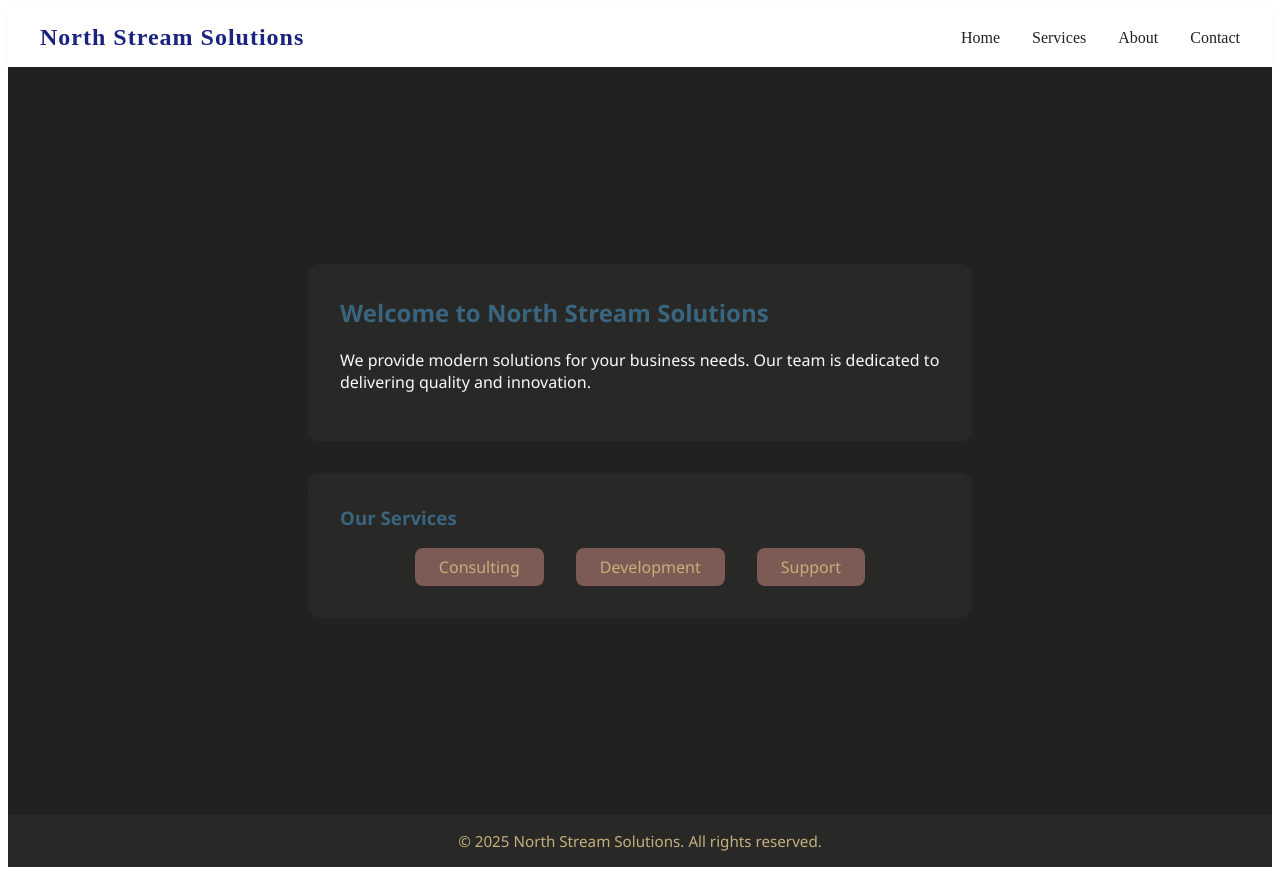
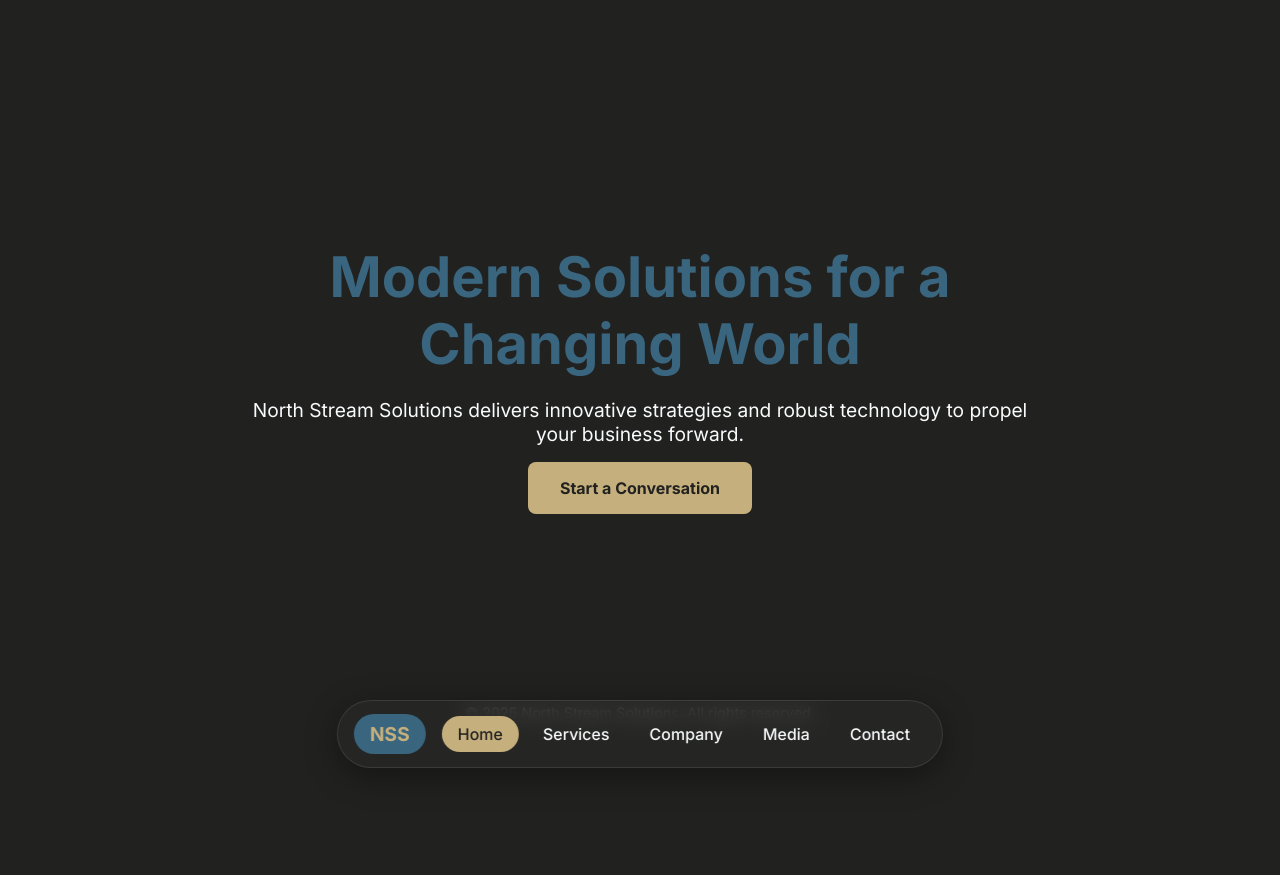
Before and after one commit to Randal22122/north-stream, a Next.js app: page / in a window 1280 px wide. Built offline with nearby package versions, Linux system fonts and the light colour scheme.

Commit message:
Updated pages, created a new page and changed about to company. Updated UI and styles.

```diff
--- a/pages/_app.js
+++ b/pages/_app.js
@@ -1,21 +1,39 @@
+// pages/_app.js
 import '../styles/globals.css';
-import '../styles/Home.module.css';
 import styles from '../styles/Nav.module.css';
+import homeStyles from '../styles/Home.module.css';
 import Link from 'next/link';
+import { useRouter } from 'next/router';
+
+function Layout({ children }) {
+  return <div className={homeStyles.container}>{children}</div>;
+}
 
 export default function App({ Component, pageProps }) {
+  const router = useRouter();
+
+  const getLinkClass = (path) => {
+    return router.pathname === path
+      ? `${styles.link} ${styles.activeLink}`
+      : styles.link;
+  };
+
   return (
-    <>
+    <Layout>
       <nav className={styles.navbar}>
-        <div className={styles.logo}>North Stream Solutions</div>
+        <div className={styles.logo}>NSS</div>
         <div className={styles.links}>
-          <Link href="/" className={styles.link}>Home</Link>
-          <Link href="/services" className={styles.link}>Services</Link>
-          <Link href="/about" className={styles.link}>About</Link>
-          <Link href="/contact" className={styles.link}>Contact</Link>
+          <Link href="/" className={getLinkClass('/')}>Home</Link>
+          <Link href="/services" className={getLinkClass('/services')}>Services</Link>
+          <Link href="/company" className={getLinkClass('/company')}>Company</Link>
+          <Link href="/media" className={getLinkClass('/media')}>Media</Link>
+          <Link href="/contact" className={getLinkClass('/contact')}>Contact</Link>
         </div>
       </nav>
       <Component {...pageProps} />
-    </>
+      <footer className={homeStyles.footer}>
+        &copy; {new Date().getFullYear()} North Stream Solutions. All rights reserved.
+      </footer>
+    </Layout>
   );
 }
--- /dev/null
+++ b/pages/_document.js
@@ -0,0 +1,21 @@
+// pages/_document.js
+import { Html, Head, Main, NextScript } from 'next/document';
+
+export default function Document() {
+  return (
+    <Html lang="en">
+      <Head>
+        <link rel="preconnect" href="https://fonts.googleapis.com" />
+        <link rel="preconnect" href="https://fonts.gstatic.com" crossOrigin="true" />
+        <link
+          href="https://fonts.googleapis.com/css2?family=Inter:wght@400;500;700&display=swap"
+          rel="stylesheet"
+        />
+      </Head>
+      <body>
+        <Main />
+        <NextScript />
+      </body>
+    </Html>
+  );
+}
--- a/pages/index.js
+++ b/pages/index.js
@@ -1,28 +1,19 @@
+// pages/index.js
 import styles from '../styles/Home.module.css';
+import Link from 'next/link';
 
 export default function Home() {
   return (
-    <div className={styles.container}>
-      <main className={styles.main}>
-        <section className={styles.section}>
-          <h2>Welcome to North Stream Solutions</h2>
-          <p>
-            We provide modern solutions for your business needs.
-            Our team is dedicated to delivering quality and innovation.
-          </p>
-        </section>
-        <section className={styles.section}>
-          <h3>Our Services</h3>
-          <ul className={styles.services}>
-            <li>Consulting</li>
-            <li>Development</li>
-            <li>Support</li>
-          </ul>
-        </section>
-      </main>
-      <footer className={styles.footer}>
-        &copy; {new Date().getFullYear()} North Stream Solutions. All rights reserved.
-      </footer>
-    </div>
+    <main className={styles.main}>
+      <div className={styles.hero}>
+        <h1>Modern Solutions for a Changing World</h1>
+        <p>
+          North Stream Solutions delivers innovative strategies and robust technology to propel your business forward.
+        </p>
+        <Link href="/contact" className={styles.ctaButton}>
+          Start a Conversation
+        </Link>
+      </div>
+    </main>
   );
 }
--- a/styles/Home.module.css
+++ b/styles/Home.module.css
@@ -1,83 +1,76 @@
+/* styles/Home.module.css */
 .container {
-  min-height: 100vh;
-  display: flex;
-  flex-direction: column;
-  font-family: 'Segoe UI', 'Roboto', 'Arial', sans-serif;
-  background: var(--color-bg);
-  color: var(--color-text);
-}
-
-.header {
-  padding: 2rem 0 1rem 0;
-  text-align: center;
-  background: var(--color-card-bg);
-  box-shadow: 0 2px 8px var(--color-card-shadow);
-}
-
-.header h1 {
-  margin: 0;
-  font-size: 2.5rem;
-  letter-spacing: 1px;
-  color: var(--color-accent);
-}
-
-.header p {
-  color: var(--color-highlight);
-  margin-top: 0.5rem;
+  width: 100%;
+  max-width: 1100px;
+  margin: 0 auto;
+  padding: 2rem 1rem 8rem 1rem; /* Added bottom padding for nav */
 }
 
 .main {
-  flex: 1;
+  min-height: 80vh;
   display: flex;
   flex-direction: column;
+  justify-content: center;
   align-items: center;
-  justify-content: center;
-  padding: 2rem 1rem;
+  text-align: center;
 }
 
-.section {
-  background: var(--color-card-bg);
-  border-radius: 12px;
-  box-shadow: 0 2px 12px var(--color-card-shadow);
-  padding: 2rem;
-  margin: 1rem 0;
-  width: 100%;
-  max-width: 600px;
-  color: var(--color-text);
+.hero {
+  max-width: 800px;
 }
 
-.section h2, .section h3 {
-  margin-top: 0;
-  color: var(--color-accent);
+.hero h1 {
+  font-size: 3.5rem;
+  line-height: 1.2;
+  margin-bottom: 1rem;
 }
 
-.services {
-  list-style: none;
-  padding: 0;
-  display: flex;
-  gap: 2rem;
-  justify-content: center;
-  margin: 1rem 0 0 0;
+.hero p {
+  font-size: 1.2rem;
+  color: var(--color-text);
+  margin-bottom: 2rem;
 }
 
-.services li {
-  background: var(--color-secondary);
+.ctaButton {
+  background-color: var(--color-highlight);
+  color: var(--color-bg);
+  padding: 1rem 2rem;
+  border-radius: 8px;
+  font-weight: 700;
+  font-size: 1rem;
+  transition: transform 0.2s ease;
+}
+
+.ctaButton:hover {
+  transform: scale(1.05);
+}
+
+.grid {
+  display: grid;
+  grid-template-columns: repeat(auto-fit, minmax(300px, 1fr));
+  gap: 1.5rem;
+  width: 100%;
+  margin-top: 3rem;
+}
+
+.card {
+  background: var(--color-card-bg);
+  backdrop-filter: blur(10px);
+  border: 1px solid rgba(255, 255, 255, 0.1);
+  padding: 2rem;
+  border-radius: 16px;
+  text-align: left;
+  box-shadow: var(--color-card-shadow);
+}
+
+.card h3 {
+  margin-top: 0;
   color: var(--color-highlight);
-  padding: 0.5rem 1.5rem;
-  border-radius: 8px;
 }
 
 .footer {
   text-align: center;
-  padding: 1rem 0;
-  background: var(--color-card-bg);
-  font-size: 0.95rem;
-  color: var(--color-highlight);
+  padding: 2rem 0 1rem 0;
+  color: var(--color-text);
+  font-size: 0.9rem;
 }
-.footer {
-  text-align: center;
-  padding: 1rem 0;
-  background: var(--color-card-bg);
-  font-size: 0.95rem;
-  color: var(--color-highlight);
-}
--- a/styles/Nav.module.css
+++ b/styles/Nav.module.css
@@ -1,35 +1,48 @@
+/* styles/Nav.module.css */
 .navbar {
+  position: fixed;
+  bottom: 2rem;
+  left: 50%;
+  transform: translateX(-50%);
+  padding: 0.8rem 1rem;
+  background: var(--color-card-bg);
+  backdrop-filter: blur(10px);
+  border: 1px solid rgba(255, 255, 255, 0.1);
+  border-radius: 50px; /* Pill shape */
+  box-shadow: 0 8px 32px 0 rgba(0, 0, 0, 0.37);
+  z-index: 1000;
   display: flex;
   align-items: center;
-  justify-content: space-between;
-  background: #fff;
-  padding: 1rem 2rem;
-  box-shadow: 0 2px 8px rgba(0,0,0,0.03);
-  position: sticky;
-  top: 0;
-  z-index: 100;
+  gap: 1rem;
 }
 
 .logo {
-  font-size: 1.5rem;
+  font-size: 1.2rem;
   font-weight: 700;
-  letter-spacing: 1px;
-  color: #1a237e;
+  color: var(--color-highlight);
+  padding: 0.5rem 1rem;
+  background-color: var(--color-accent);
+  border-radius: 50px;
 }
 
 .links {
   display: flex;
-  gap: 2rem;
+  gap: 0.5rem;
 }
 
 .link {
-  color: #222;
-  text-decoration: none;
+  padding: 0.5rem 1rem;
+  color: var(--color-text);
   font-weight: 500;
-  transition: color 0.2s;
+  border-radius: 50px;
+  transition: all 0.3s ease;
 }
 
-.link:hover,
-.link:focus {
-  color: #1a237e;
+.link:hover {
+  background-color: rgba(255, 255, 255, 0.1);
 }
+
+.activeLink {
+  background-color: var(--color-highlight);
+  color: var(--color-bg);
+}
--- a/styles/globals.css
+++ b/styles/globals.css
@@ -1,9 +1,34 @@
+/* styles/globals.css */
 :root {
   --color-bg: #212120;
   --color-accent: #39657F;
   --color-secondary: #7E5A54;
   --color-highlight: #C5B07D;
   --color-text: #f8fafc;
-  --color-card-bg: #282827;
+  --color-card-bg: rgba(40, 40, 39, 0.7); /* Semi-transparent for glassy effect */
   --color-card-shadow: rgba(57, 101, 127, 0.08);
+  --font-sans: 'Inter', sans-serif;
 }
+
+html,
+body {
+  padding: 0;
+  margin: 0;
+  font-family: var(--font-sans);
+  background-color: var(--color-bg);
+  color: var(--color-text);
+}
+
+a {
+  color: inherit;
+  text-decoration: none;
+}
+
+* {
+  box-sizing: border-box;
+}
+
+h1, h2, h3, h4, h5, h6 {
+  color: var(--color-accent);
+  font-weight: 700;
+}
```
Also changed, not shown: pages/about.js (deleted, +0 -20 lines), pages/company.js (added, +15 -0 lines), pages/contact.js (+12 -13 lines), pages/media.js (added, +21 -0 lines), pages/services.js (+19 -18 lines).
